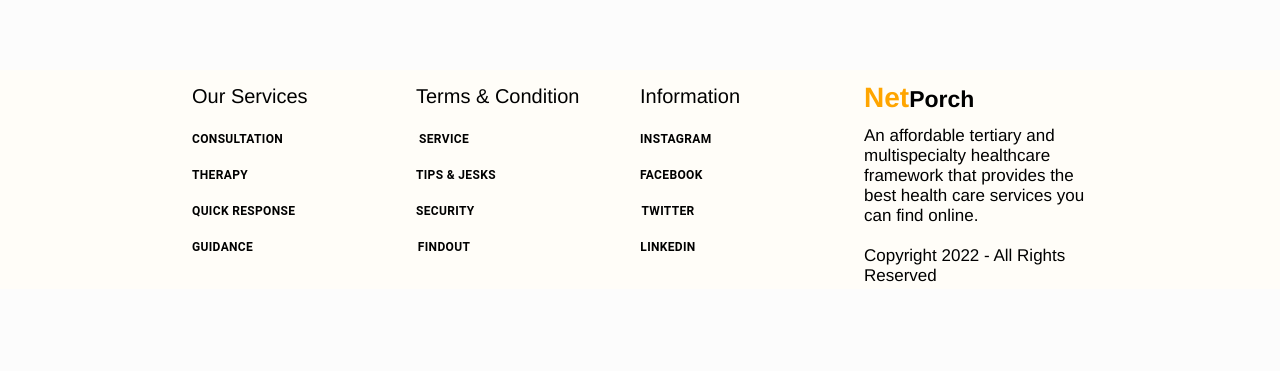
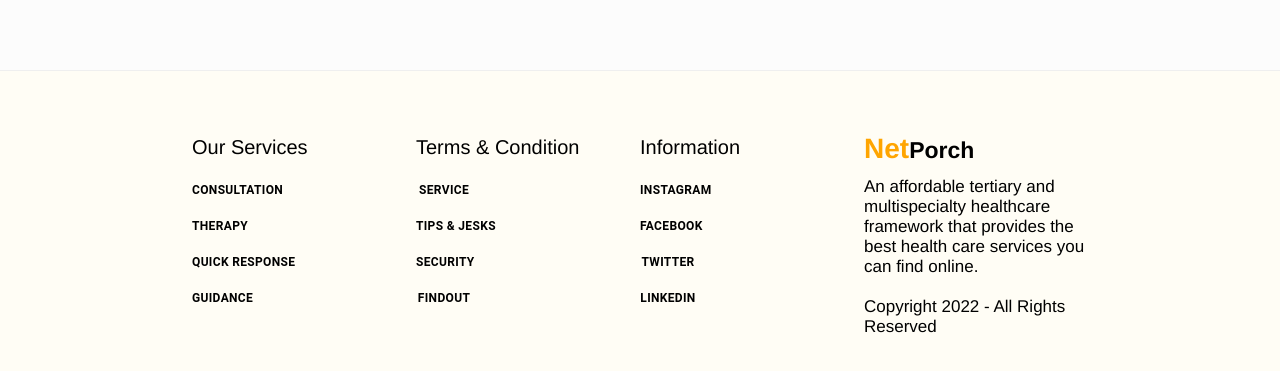
Before and after one commit to boskitech/neekseats, a React (Create React App) app: page /shop in a window 1280 px wide. Shown: the part 561-932 px from the top of the page. Before the commit the page ends 850 px from the top, so only its background shows below. Built offline with nearby package versions, Linux system fonts and the light colour scheme; no server answers.

Commit message:
Removed console logs and fixed navbar

```diff
--- a/src/components/delete/DeleteCartItem.js
+++ b/src/components/delete/DeleteCartItem.js
@@ -22,7 +22,6 @@ export default function DeleteBar({ action }) {
     setOpen(false);
     dispatch(setDeleteModal(false));
     const user = JSON.parse(localStorage.getItem("user"));
-    console.log(user._id);
     dispatch(fetchCartProducts(user._id));
   };
 
--- a/src/components/footer/Footer.js
+++ b/src/components/footer/Footer.js
@@ -8,9 +8,11 @@ const Footer = () => {
   const StyledFooter = styled("div")(({ theme }) => ({
     width: "100%",
     height: "auto",
-    backgroundColor: "#fffdf8",
+    backgroundColor: "#fffdf5",
     color: "black",
     margin: "auto",
+    padding:'50px 0px',
+    borderTop: '1px solid #efefef',
     [theme.breakpoints.down("md")]: {
       height: "auto",
     },
--- a/src/components/navbar/Navbar.js
+++ b/src/components/navbar/Navbar.js
@@ -73,7 +73,9 @@ const StyledAppBAr = styled(AppBar)(({ theme }) => ({
   boxShadow: "none",
   position: "fixed",
   paddingTop: "5px",
+  borderBottom:'1px solid #ddd',
   [theme.breakpoints.down("md")]: {
+  borderBottom:'none',
     paddingTop: "0px",
     height: "60px",
   },
--- a/src/components/toggleButton/Toggle.js
+++ b/src/components/toggleButton/Toggle.js
@@ -64,7 +64,6 @@ export default function ToggleButtons({ listName, listValue, tab }) {
         meta["category"].push(listValue)
     }
 
-    console.log(brandArr)
 
   }
 
--- a/src/pages/dashboard/AddProduct.js
+++ b/src/pages/dashboard/AddProduct.js
@@ -113,7 +113,6 @@ const AddProduct = React.memo(() => {
       .then((res) => alert("Success"))
       .catch((err) => console.log(err));
 
-    console.log(productData);
   };
 
   return (
--- a/src/pages/orders/Orders.js
+++ b/src/pages/orders/Orders.js
@@ -57,7 +57,6 @@ const Orders = () => {
         })
         .catch((err) => {
           setLoader(false);
-          console.log(err);
         });
     } else {
     }
--- a/src/pages/searchPage/SearchPage.js
+++ b/src/pages/searchPage/SearchPage.js
@@ -64,7 +64,6 @@ const SearchPage = () => {
           .post("https://netporch.herokuapp.com/api/wishlist/", data, {})
           .then((res) => {
             setWishList([...wishList, product]);
-            console.log(res);
           })
           .catch((err) => {
             console.log(err);
--- a/src/pages/shop/Shop.js
+++ b/src/pages/shop/Shop.js
@@ -62,14 +62,11 @@ const Shop = () => {
           .post("https://netporch.herokuapp.com/api/wishlist/", data, {})
           .then((res) => {
             setWishList([...wishList, product]);
-            console.log(res);
           })
           .catch((err) => {
             console.log(err);
           });
       }
-    } else {
-      console.log("Not Fav button");
     }
   };
 
--- a/src/pages/wishList/Wishlist.js
+++ b/src/pages/wishList/Wishlist.js
@@ -57,7 +57,6 @@ const WishList = () => {
         })
         .catch((err) => {
           setLoader(false);
-          console.log(err);
         });
     } else {
     }
```
